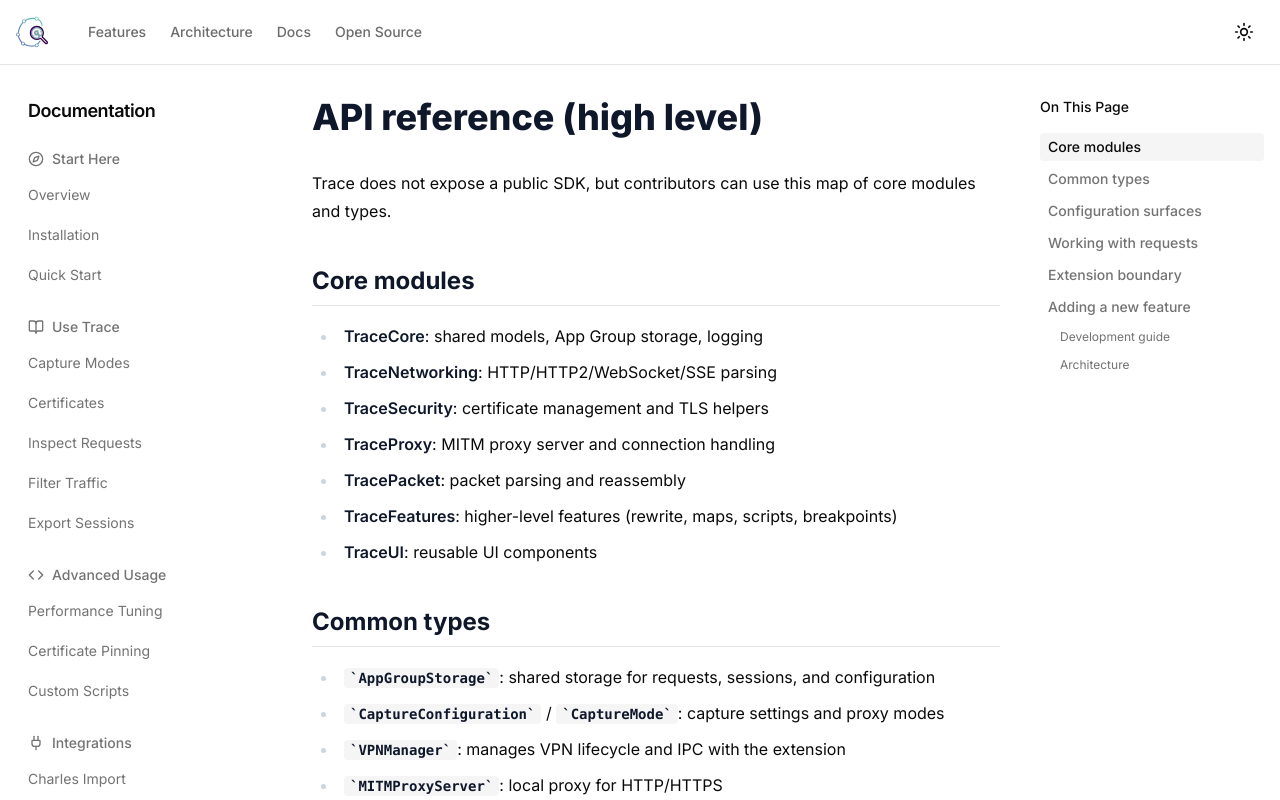
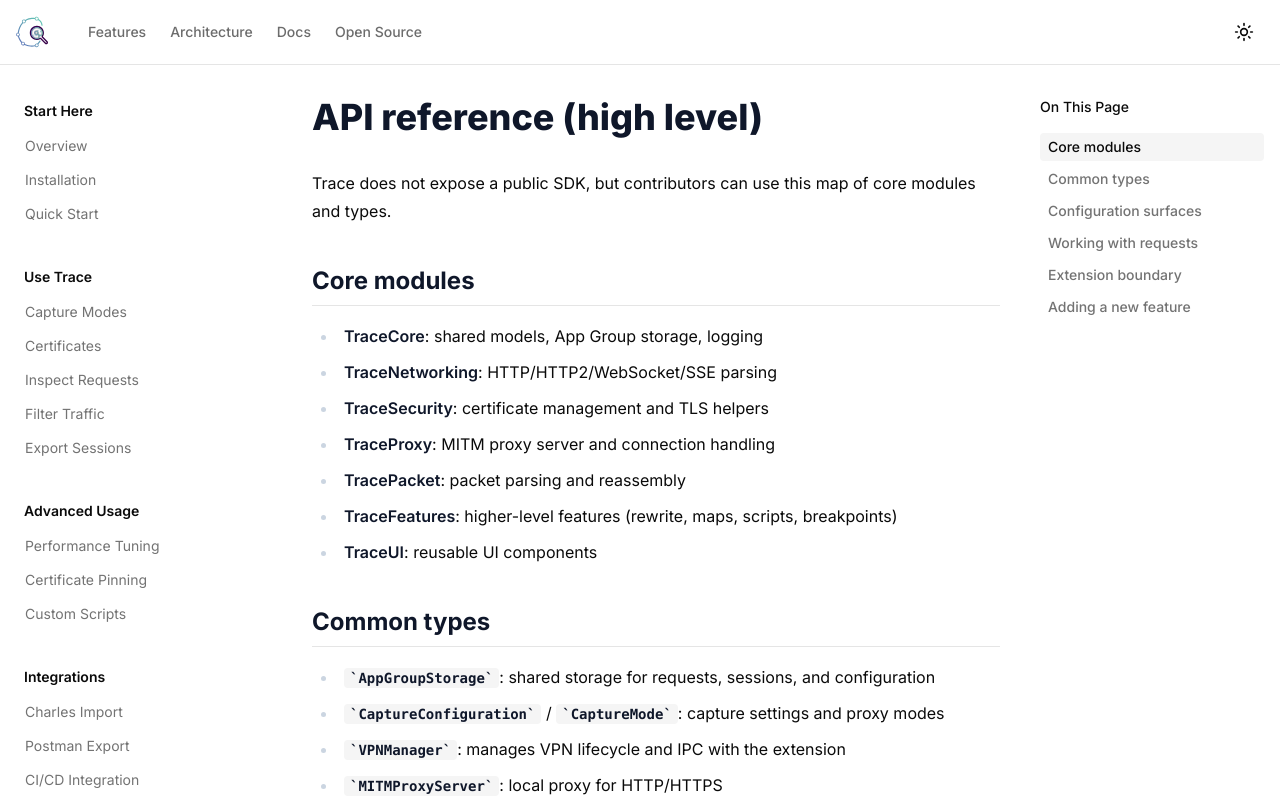
Before and after one commit to 6639835/trace-web, a Next.js app: page /docs/api in a window 1280 px wide. Shown: the top 800 px of the page. Built offline with nearby package versions, Linux system fonts and the light colour scheme.

Commit message:
style: enhance documentation styling and improve table of contents behavior

```diff
--- a/app/globals.css
+++ b/app/globals.css
@@ -100,6 +100,14 @@
     @apply font-medium text-primary hover:underline;
   }
 
+  .prose a.docs-card {
+    text-decoration: none;
+  }
+
+  .prose a.docs-card:hover {
+    text-decoration: none;
+  }
+
   .prose code {
     @apply rounded bg-muted px-1.5 py-0.5 font-mono text-sm;
   }
--- a/components/docs/docs-sidebar.tsx
+++ b/components/docs/docs-sidebar.tsx
@@ -3,7 +3,6 @@
 import Link from 'next/link';
 import { usePathname } from 'next/navigation';
 import { cn } from '@/lib/utils';
-import { BookOpen, Code, Wrench, Plug, Users, Compass } from 'lucide-react';
 
 interface NavItem {
   title: string;
@@ -12,14 +11,12 @@ interface NavItem {
 
 interface NavSection {
   title: string;
-  icon?: React.ComponentType<{ className?: string }>;
   items: NavItem[];
 }
 
 const navigation: NavSection[] = [
   {
     title: 'Start Here',
-    icon: Compass,
     items: [
       { title: 'Overview', href: '/docs' },
       { title: 'Installation', href: '/docs/installation' },
@@ -28,7 +25,6 @@ const navigation: NavSection[] = [
   },
   {
     title: 'Use Trace',
-    icon: BookOpen,
     items: [
       { title: 'Capture Modes', href: '/docs/proxy-modes' },
       { title: 'Certificates', href: '/docs/certificates' },
@@ -39,7 +35,6 @@ const navigation: NavSection[] = [
   },
   {
     title: 'Advanced Usage',
-    icon: Code,
     items: [
       { title: 'Performance Tuning', href: '/docs/performance' },
       { title: 'Certificate Pinning', href: '/docs/cert-pinning' },
@@ -48,7 +43,6 @@ const navigation: NavSection[] = [
   },
   {
     title: 'Integrations',
-    icon: Plug,
     items: [
       { title: 'Charles Import', href: '/docs/charles-import' },
       { title: 'Postman Export', href: '/docs/postman-export' },
@@ -57,7 +51,6 @@ const navigation: NavSection[] = [
   },
   {
     title: 'Developers',
-    icon: Users,
     items: [
       { title: 'Architecture', href: '/docs/architecture' },
       { title: 'API Reference', href: '/docs/api' },
@@ -66,7 +59,6 @@ const navigation: NavSection[] = [
   },
   {
     title: 'Contributing',
-    icon: Wrench,
     items: [{ title: 'Building from Source', href: '/docs/building' }],
   },
 ];
@@ -75,18 +67,13 @@ export function DocsSidebar() {
   const pathname = usePathname();
 
   return (
-    <nav className="space-y-6">
-      <div>
-        <h2 className="mb-2 px-3 text-lg font-semibold tracking-tight">Documentation</h2>
-      </div>
-
-      {navigation.map((section) => (
-        <div key={section.title}>
-          <h3 className="mb-2 flex items-center gap-2 px-3 text-sm font-medium text-muted-foreground">
-            {section.icon ? <section.icon className="h-4 w-4" /> : null}
+    <nav className="w-full">
+      {navigation.map((section, index) => (
+        <div key={section.title} className={cn('pb-4', index > 0 && 'pt-4')}>
+          <h4 className="mb-1 rounded-md px-2 py-1 text-sm font-semibold text-foreground">
             {section.title}
-          </h3>
-          <div className="space-y-1">
+          </h4>
+          <div className="grid grid-flow-row auto-rows-max text-sm">
             {section.items.map((item) => {
               const isActive = pathname === item.href;
 
@@ -95,13 +82,13 @@ export function DocsSidebar() {
                   key={item.href}
                   href={item.href}
                   className={cn(
-                    'flex items-center gap-3 rounded-md px-3 py-2 text-sm transition-colors',
+                    'group flex w-full items-center rounded-md border border-transparent px-2 py-1.5',
                     isActive
-                      ? 'bg-accent font-medium text-accent-foreground'
-                      : 'text-muted-foreground hover:bg-accent/50 hover:text-foreground',
+                      ? 'font-medium text-foreground'
+                      : 'text-muted-foreground hover:text-foreground',
                   )}
                 >
-                  <span>{item.title}</span>
+                  {item.title}
                 </Link>
               );
             })}
--- a/components/docs/docs-toc.tsx
+++ b/components/docs/docs-toc.tsx
@@ -35,6 +35,7 @@ export function DocsTableOfContents() {
 
       const seen = new Map<string, number>();
       const nextItems = headingElements
+        .filter((heading) => !heading.closest('[data-toc="ignore"]'))
         .map((heading) => {
           const text = heading.textContent?.trim() ?? '';
           if (!text) {
--- a/components/docs/mdx/cards.tsx
+++ b/components/docs/mdx/cards.tsx
@@ -49,7 +49,9 @@ export function CardGroup({
   className?: string;
 }) {
   return (
-    <div className={cn('not-prose my-6 grid gap-4 sm:grid-cols-2', className)}>{children}</div>
+    <div data-toc="ignore" className={cn('not-prose my-6 grid gap-4 sm:grid-cols-2', className)}>
+      {children}
+    </div>
   );
 }
 
@@ -72,7 +74,10 @@ export function Card({ title, href, icon, children }: CardProps) {
 
   if (!href) {
     return (
-      <div className="flex flex-col justify-between gap-4 rounded-lg border bg-card/70 p-4">
+      <div
+        data-toc="ignore"
+        className="flex flex-col justify-between gap-4 rounded-lg border bg-card/70 p-4"
+      >
         {content}
       </div>
     );
@@ -81,7 +86,8 @@ export function Card({ title, href, icon, children }: CardProps) {
   return (
     <Link
       href={href}
-      className="flex flex-col justify-between gap-4 rounded-lg border bg-card/70 p-4 transition-colors hover:border-primary/50 hover:bg-card"
+      data-toc="ignore"
+      className="docs-card flex flex-col justify-between gap-4 rounded-lg border bg-card/70 p-4 no-underline transition-colors hover:border-foreground hover:bg-card hover:no-underline"
       target={isExternal ? '_blank' : undefined}
       rel={isExternal ? 'noreferrer' : undefined}
     >
```
